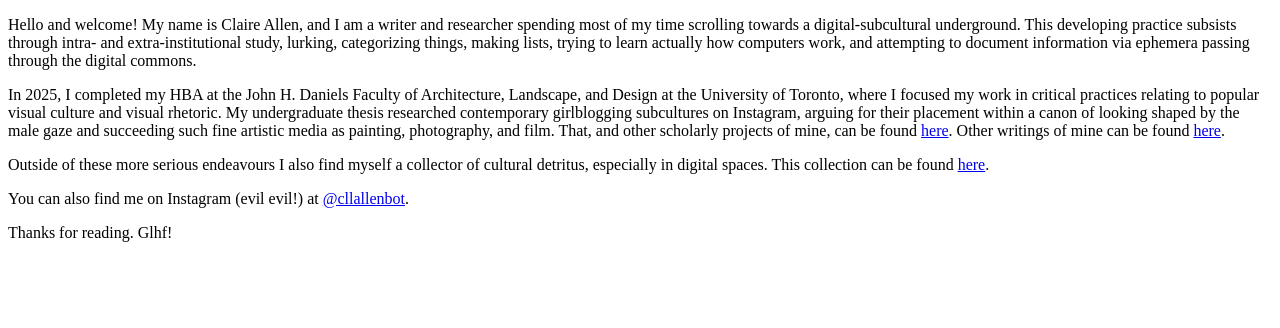
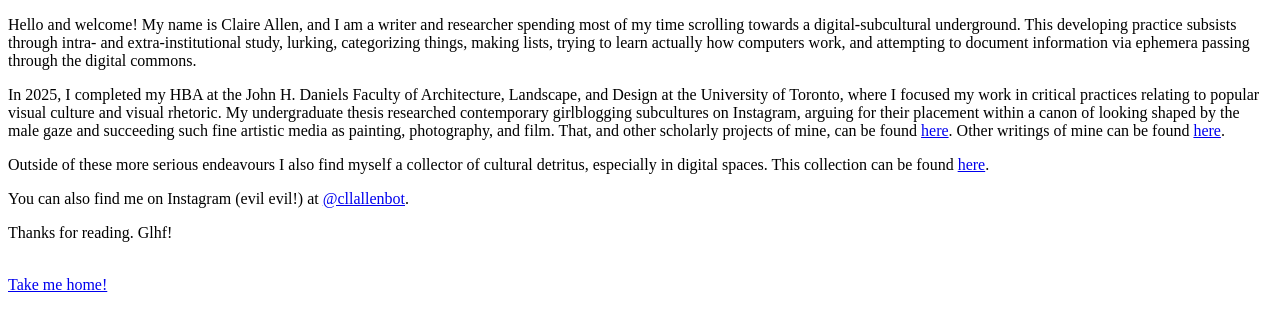
Before and after one commit to cllallen/bot, a plain HTML site: page pages/cllog.html in a window 1280 px wide. Drawn offline with Linux system fonts and the light colour scheme.

Commit message:
Update cllog.html

```diff
--- a/pages/cllog.html
+++ b/pages/cllog.html
@@ -7,4 +7,6 @@
         <p>You can also find me on Instagram (evil evil!) at <a href= "https://www.instagram.com/cllallenbot/#">@cllallenbot</a>.</p>
         <p>Thanks for reading. Glhf!</p>
         </body>
+        <br>
+        <a href="../index.html">Take me home!</a>
     </html>
```
